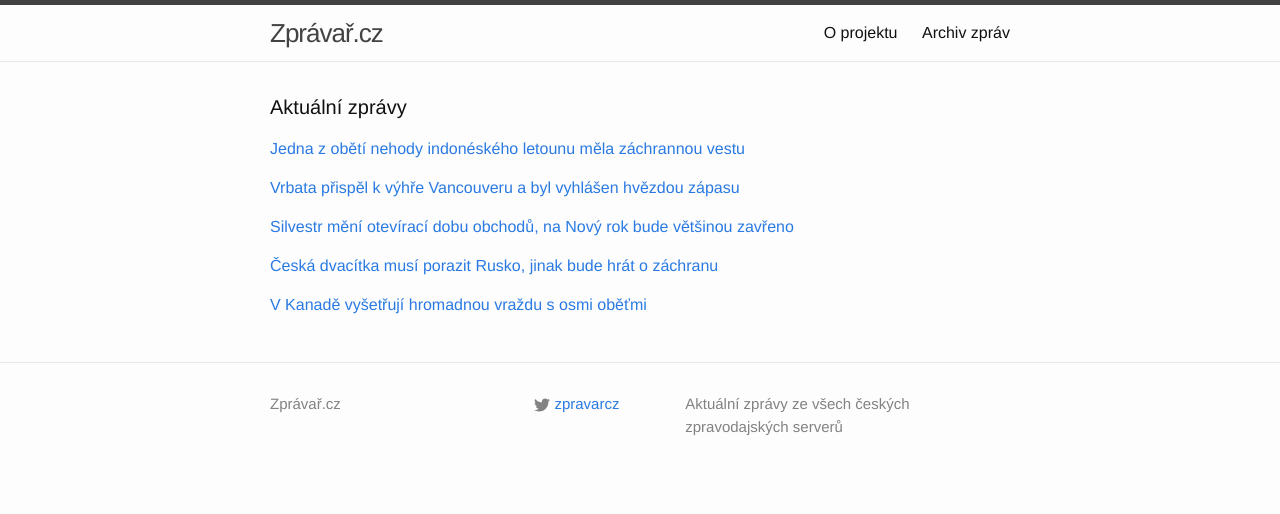
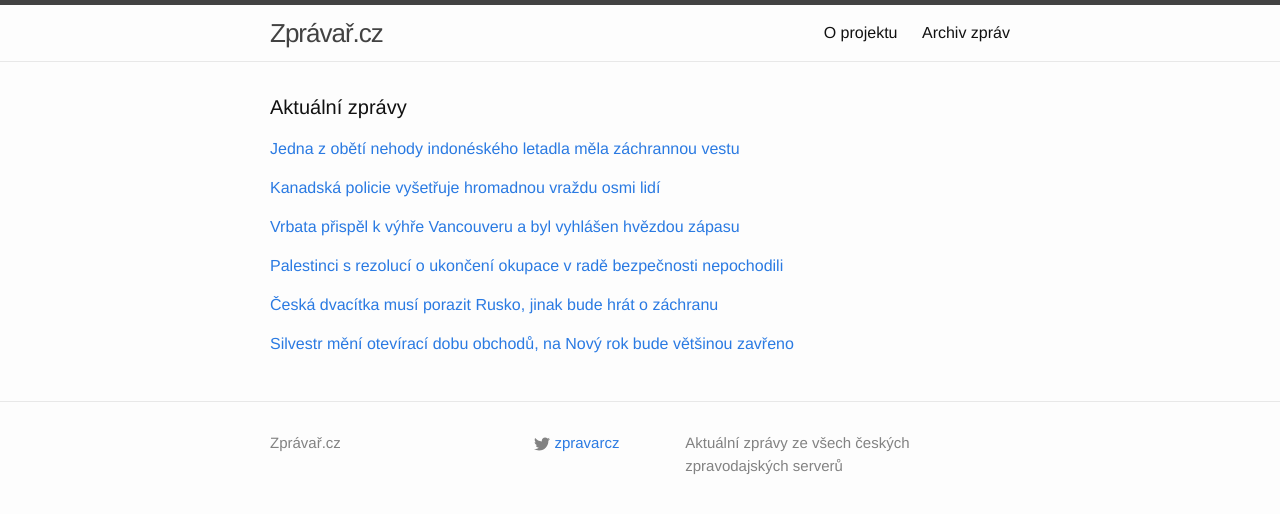
Before and after one commit to adliska/zpravar, a Jekyll site: the page built from index.html, in a window 1280 px wide. Shown: the top 514 px of the page. Built offline with Jekyll 4.4.1, drawn with Linux system fonts in a browser that asks for light colours; some of the changed lines change nothing that is shown.

Commit message:
zpravar news update

```diff
--- a/index.html
+++ b/index.html
@@ -5,9 +5,11 @@ layout: default
 <div class="home">
     <h1 class="page-heading">Aktuální zprávy</h1>
 
-<p><a href="javascript:;" onclick="toggle_visibility('zpravy0')">Jedna z obětí nehody indonéského letounu měla záchrannou vestu</a></p>
+<p><a href="javascript:;" onclick="toggle_visibility('zpravy0')">Jedna z obětí nehody indonéského letadla měla záchrannou vestu</a></p>
 <div id="zpravy0" style="display:none">
 <ul>
+<li><a href=http://www.ceskenoviny.cz/zpravy/zpravy/jedna-z-obeti-nehody-indoneskeho-letadla-mela-zachrannou-vestu/1163735>Jedna z obětí nehody indonéského letadla měla záchrannou vestu - www.ceskenoviny.cz</a></li>
+<li><a href=http://www.ceskatelevize.cz/ct24/svet/296824-obet-nehody-indoneskeho-letounu-mela-zachrannou-vestu/>Oběť nehody indonéského letounu měla záchrannou vestu - www.ceskatelevize.cz</a></li>
 <li><a href=http://www.ceskatelevize.cz/ct24/svet/296824-jedna-z-obeti-nehody-indoneskeho-letounu-mela-zachrannou-vestu/>Jedna z obětí nehody indonéského letounu měla záchrannou vestu - www.ceskatelevize.cz</a></li>
 <li><a href=http://www.lidovky.cz/pri-patrani-po-vraku-indoneskeho-letadla-bylo-vyloveno-sest-tel-p84-/zpravy-svet.aspx?c=A141231_082525_ln_zahranici_sho>Záchranáři loví mrtvoly. Sonary hlásí velký temný objekt pod hladinou  - www.lidovky.cz</a></li>
 <li><a href=http://zpravy.idnes.cz/patraci-u-bornea-zrejme-v-mori-objevili-ztraceny-letoun-pjb-/zahranicni.aspx?c=A141231_074314_zahranicni_jj>Pátrači u Bornea zřejmě v moři objevili ztracený letoun - zpravy.idnes.cz</a></li>
@@ -15,8 +17,17 @@ layout: default
 <li><a href=http://zpravy.aktualne.cz/zahranici/pri-patrani-po-vraku-indoneskeho-letadla-vyloveno-sest-tel/r~23ee6b5a90b611e4a10c0025900fea04/>Při pátrání po vraku indonéského letadla vyloveno šest těl - zpravy.aktualne.cz</a></li>
 <li><a href=http://www.ceskenoviny.cz/zpravy/zpravy/pri-patrani-po-vraku-indoneskeho-letadla-bylo-vyloveno-sest-tel/1163735>Při pátrání po vraku indonéského letadla bylo vyloveno šest těl - www.ceskenoviny.cz</a></li>
 </ul>
-</div><p><a href="javascript:;" onclick="toggle_visibility('zpravy1')">Vrbata přispěl k výhře Vancouveru a byl vyhlášen hvězdou zápasu</a></p>
+</div><p><a href="javascript:;" onclick="toggle_visibility('zpravy1')">Kanadská policie vyšetřuje hromadnou vraždu osmi lidí </a></p>
 <div id="zpravy1" style="display:none">
+<ul>
+<li><a href=http://www.lidovky.cz/kanadska-policie-vysetruje-hromadnou-vrazdu-s-osmi-obetmi-paa-/zpravy-svet.aspx?c=A141231_084756_ln_zahranici_sij>Kanadská policie vyšetřuje hromadnou vraždu osmi lidí  - www.lidovky.cz</a></li>
+<li><a href=http://echo24.cz/a/wtCgv>Kanadská policie vyšetřuje hromadnou vraždu s osmi oběťmi - echo24.cz</a></li>
+<li><a href=http://www.denik.cz/z_domova/v-kanade-vysetruji-hromadnou-vrazdu-s-osmi-obetmi-20141231.html>V Kanadě vyšetřují hromadnou vraždu s osmi oběťmi - www.denik.cz</a></li>
+<li><a href=http://zpravy.idnes.cz/masova-vrazda-v-kanade-062-/zahranicni.aspx?c=A141231_075253_zahranicni_jj>Vrah v Kanadě zabil osm lidí i sám sebe, mezi oběťmi jsou dvě děti - zpravy.idnes.cz</a></li>
+<li><a href=http://www.ceskenoviny.cz/zpravy/zpravy/kanadska-policie-vysetruje-hromadnou-vrazdu-s-osmi-obetmi/1163729>Kanadská policie vyšetřuje hromadnou vraždu s osmi oběťmi - www.ceskenoviny.cz</a></li>
+</ul>
+</div><p><a href="javascript:;" onclick="toggle_visibility('zpravy2')">Vrbata přispěl k výhře Vancouveru a byl vyhlášen hvězdou zápasu</a></p>
+<div id="zpravy2" style="display:none">
 <ul>
 <li><a href=http://www.denik.cz/hokej/vrbata-prispel-k-vyhre-vancouveru-a-byl-vyhlasen-hvezdou-zapasu-20141231.html>Vrbata přispěl k výhře Vancouveru a byl vyhlášen hvězdou zápasu - www.denik.cz</a></li>
 <li><a href=http://www.rozhlas.cz/_zprava/vrbata-prispel-golem-k-vyhre-vancouveru-a-byl-vyhlasen-hvezdou-zapasu--1438120>Vrbata přispěl gólem k výhře Vancouveru a byl vyhlášen hvězdou zápasu - www.rozhlas.cz</a></li>
@@ -24,25 +35,25 @@ layout: default
 <li><a href=http://hokej.idnes.cz/vrbata-golem-zpecetil-vyhru-vancouveru-f0m-/nhl.aspx?c=A141231_072002_nhl_Mkr>Vrbata gólem zpečetil výhru Vancouveru nad San Jose - hokej.idnes.cz</a></li>
 <li><a href=http://www.sportovninoviny.cz/zpravy/vrbata-prispel-k-vyhre-vancouveru-a-byl-vyhlasen-hvezdou-zapasu/1163748>Vrbata přispěl k výhře Vancouveru a byl vyhlášen hvězdou zápasu - www.sportovninoviny.cz</a></li>
 </ul>
-</div><p><a href="javascript:;" onclick="toggle_visibility('zpravy2')">Silvestr mění otevírací dobu obchodů, na Nový rok bude většinou zavřeno</a></p>
-<div id="zpravy2" style="display:none">
+</div><p><a href="javascript:;" onclick="toggle_visibility('zpravy3')">Palestinci s rezolucí o ukončení okupace v radě bezpečnosti nepochodili</a></p>
+<div id="zpravy3" style="display:none">
+<ul>
+<li><a href=http://www.novinky.cz/zahranicni/amerika/357529-palestinci-s-rezoluci-o-ukonceni-okupace-v-rade-bezpecnosti-nepochodili.html>Palestinci s rezolucí o ukončení okupace v radě bezpečnosti nepochodili - www.novinky.cz</a></li>
+<li><a href=http://zahranicni.ihned.cz/blizky-vychod/c1-63318000-osn-zavrhla-palestinske-mirove-reseni-zadali-hranice-z-pred-roku-1967>OSN zavrhla palestinské mírové řešení. Žádali hranice z před roku 1967 - zahranicni.ihned.cz</a></li>
+<li><a href=http://www.ceskenoviny.cz/zpravy/zpravy/rb-osn-odmitla-palestinsky-navrh-rezoluce-o-okupovanych-uzemich/1163728>RB OSN odmítla palestinský návrh rezoluce o okupovaných územích - www.ceskenoviny.cz</a></li>
+</ul>
+</div><p><a href="javascript:;" onclick="toggle_visibility('zpravy4')">Česká dvacítka musí porazit Rusko, jinak bude hrát o záchranu</a></p>
+<div id="zpravy4" style="display:none">
+<ul>
+<li><a href=http://www.denik.cz/hokej/ceska-dvacitka-musi-porazit-rusko-jinak-bude-hrat-o-zachranu-20141231.html>Česká dvacítka musí porazit Rusko, jinak bude hrát o záchranu - www.denik.cz</a></li>
+<li><a href=http://hokej.idnes.cz/mistrovstvi-sveta-hokejistu-do-20-let-v-kanade-dansko-svycarsko-pvw-/reprezentace.aspx?c=A141231_073335_reprezentace_ten>Švýcaři jim nepomohli, čeští junioři musí k postupu vyhrát nad Ruskem - hokej.idnes.cz</a></li>
+<li><a href=http://www.sportovninoviny.cz/zpravy/ceska-dvacitka-musi-porazit-rusko-jinak-bude-hrat-o-zachranu/1163731>Česká dvacítka musí porazit Rusko, jinak bude hrát o záchranu - www.sportovninoviny.cz</a></li>
+</ul>
+</div><p><a href="javascript:;" onclick="toggle_visibility('zpravy5')">Silvestr mění otevírací dobu obchodů, na Nový rok bude většinou zavřeno</a></p>
+<div id="zpravy5" style="display:none">
 <ul>
 <li><a href=http://www.rozhlas.cz/_zprava/silvestr-meni-oteviraci-dobu-obchodu-na-novy-rok-bude-vetsinou-zavreno--1438130>Silvestr mění otevírací dobu obchodů, na Nový rok bude většinou zavřeno - www.rozhlas.cz</a></li>
 <li><a href=http://zpravy.aktualne.cz/ekonomika/ceska-ekonomika/obchody-zavrou-na-silvestra-driv-na-novy-rok-budou-zavrene/r~21d6b1b890b811e4833a0025900fea04/>Obchody zavřou na Silvestra dřív, na Nový rok budou zavřené - zpravy.aktualne.cz</a></li>
 <li><a href=http://www.financninoviny.cz/zpravodajstvi/zpravy/obchody-dnes-zavrou-driv-na-novy-rok-zustanou-zavrene/1163739>Obchody dnes zavřou dřív, na Nový rok zůstanou zavřené - www.financninoviny.cz</a></li>
 </ul>
-</div><p><a href="javascript:;" onclick="toggle_visibility('zpravy3')">Česká dvacítka musí porazit Rusko, jinak bude hrát o záchranu</a></p>
-<div id="zpravy3" style="display:none">
-<ul>
-<li><a href=http://www.denik.cz/hokej/ceska-dvacitka-musi-porazit-rusko-jinak-bude-hrat-o-zachranu-20141231.html>Česká dvacítka musí porazit Rusko, jinak bude hrát o záchranu - www.denik.cz</a></li>
-<li><a href=http://hokej.idnes.cz/mistrovstvi-sveta-hokejistu-do-20-let-v-kanade-dansko-svycarsko-pvw-/reprezentace.aspx?c=A141231_073335_reprezentace_ten>Švýcaři jim nepomohli, čeští junioři musí k postupu vyhrát nad Ruskem - hokej.idnes.cz</a></li>
-<li><a href=http://www.sportovninoviny.cz/zpravy/ceska-dvacitka-musi-porazit-rusko-jinak-bude-hrat-o-zachranu/1163731>Česká dvacítka musí porazit Rusko, jinak bude hrát o záchranu - www.sportovninoviny.cz</a></li>
-</ul>
-</div><p><a href="javascript:;" onclick="toggle_visibility('zpravy4')">V Kanadě vyšetřují hromadnou vraždu s osmi oběťmi</a></p>
-<div id="zpravy4" style="display:none">
-<ul>
-<li><a href=http://www.denik.cz/z_domova/v-kanade-vysetruji-hromadnou-vrazdu-s-osmi-obetmi-20141231.html>V Kanadě vyšetřují hromadnou vraždu s osmi oběťmi - www.denik.cz</a></li>
-<li><a href=http://zpravy.idnes.cz/masova-vrazda-v-kanade-062-/zahranicni.aspx?c=A141231_075253_zahranicni_jj>Vrah v Kanadě zabil osm lidí i sám sebe, mezi oběťmi jsou dvě děti - zpravy.idnes.cz</a></li>
-<li><a href=http://www.ceskenoviny.cz/zpravy/zpravy/kanadska-policie-vysetruje-hromadnou-vrazdu-s-osmi-obetmi/1163729>Kanadská policie vyšetřuje hromadnou vraždu s osmi oběťmi - www.ceskenoviny.cz</a></li>
-</ul>
 </div></div>
```
